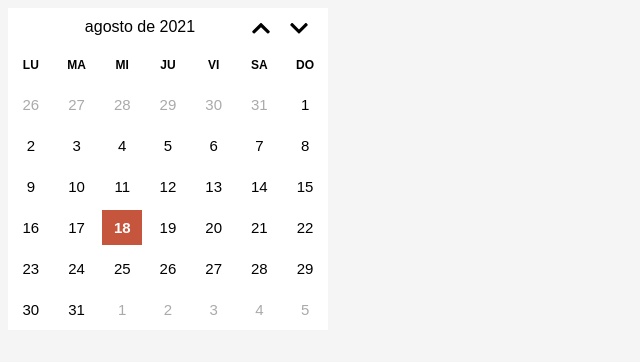
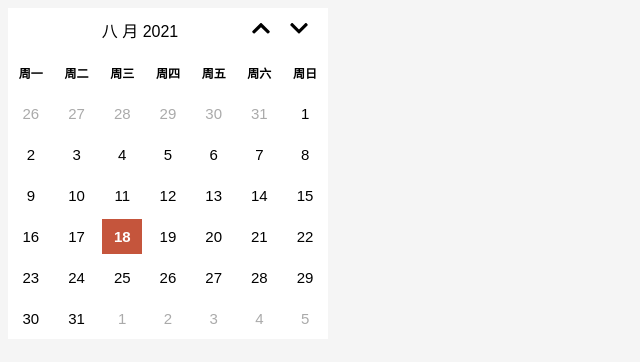
Before and after one commit to danitos97/calendar, a plain HTML site: page index.html in a window 1280 px wide. Shown: the whole page, without its empty margins (0-640 px from the left). Drawn offline with Linux system fonts and the light colour scheme.

Commit message:
Se implemento el soporte para 10 lenguages diferentes

```diff
--- a/calendar.css
+++ b/calendar.css
@@ -1,5 +1,5 @@
 
-.calendario{
+.calendar{
     width: 320px;
     background-color: white;
     font-family:arial;
@@ -9,37 +9,38 @@
     border:0;
     box-sizing:border-box;
 padding-top:10px;
-    user-select: none; /* standard syntax */
-    -webkit-user-select: none; /* webkit (safari, chrome) browsers */
-    -moz-user-select: none; /* mozilla browsers */
-    -khtml-user-select: none; /* webkit (konqueror) browsers */
-    -ms-user-select: none; /* IE10+ */
+user-select: none; /* standard syntax */
+-webkit-user-select: none; /* webkit (safari, chrome) browsers */
+-moz-user-select: none; /* mozilla browsers */
+-khtml-user-select: none; /* webkit (konqueror) browsers */
+-ms-user-select: none; /* IE10+ */
+
 }
-.calendario *{
+.calendar *{
     margin:0;
     padding:0;
     border:0;
     box-sizing:border-box;
 }
-.calendario .cal-head{
+.calendar .cal-head{
 
     padding:0 20px;
     text-align: center;
     margin-bottom: 10px;
 }
-.calendario .texto{
+.calendar .texto{
     cursor: pointer;
 }
-.calendario .flecha{
+.calendar .flecha{
     cursor: pointer;
     float: right;
 }
-.calendario .flecha.arriba{
+.calendar .flecha.arriba{
     margin-right: 20px;
 }
 
 
-.calendario .cuadricula > div{
+.calendar .cuadricula > div{
     display: inline-block;
     width: calc(100% / 7 - 2px);
     text-align: center;
@@ -48,33 +49,33 @@ padding-top:10px;
     border: 2px solid white;
     color:black;
 }
-.calendario .semana{
+.calendar .semana{
     font-size:12px;
     font-weight: 700;
 }
-.calendario .dias{
+.calendar .dias{
     font-size:15px;
 }
-.calendario .dias > div.hoy{
+.calendar .dias > div.hoy{
     background-color: #c5553c;
     color: white !important;
     font-weight: bold;
 }
-.calendario .dias > div.selected{
+.calendar .dias > div.selected{
     border-color: orange;
 }
-.calendario .dias > div:not(.selected):not(.disable):hover{
+.calendar .dias > div:not(.selected):not(.disable):hover{
     border-color: gainsboro;
 }
-.calendario .dias > div.disable{
+.calendar .dias > div.disable{
     color:#aaa;
 }
 
-.calendario .meses{
+.calendar .meses{
     padding: 10px;
     padding-top: 0;
 }
-.calendario .meses > div{
+.calendar .meses > div{
     display: inline-block;
     width: calc(100% / 4 - 2px);
     text-align: center;
@@ -84,6 +85,6 @@ padding-top:10px;
     color:black;
     vertical-align: middle;
 }
-.calendario .meses > div:not(.disable):hover{
+.calendar .meses > div:not(.disable):hover{
     border-color: gainsboro;
 }
--- a/calendar.js
+++ b/calendar.js
@@ -1,10 +1,39 @@
 
-const meses = ['enero', 'febrero', 'marzo'     , 'abril'  , 'mayo'     , 'junio'    ,
-               'julio', 'agosto' , 'septiembre', 'octubre', 'noviembre', 'diciembre'];
-
-const diasSemana = ["LU", "MA", "MI", "JU", "VI", "SA", "DO"];
-
-const calendarios = document.getElementsByClassName("calendario");
+const meses = {
+    es:['enero'  ,'febrero','marzo','abril','mayo','junio','julio','agosto','septiembre','octubre','noviembre','diciembre'],
+    en:['january','february','march','abril','may','june' ,'july' ,'august','september' ,'october','november' ,'december'],
+    //indones
+    in:['Januari','Februari','Maret','April','Mei','Juni' ,'Juli' ,'Agustus','September','Oktober','November' ,'Desember'],
+    //portuguese
+    pt:['janeiro','fevereiro','março','abril','maio','junho','julho','agosto','setembro','outubro','novembro' ,'dezembro'],
+    fr:['janvier','février','mars' ,'avril','mai' ,'juin' ,'juillet','août','septembre' ,'octobre','novembre' ,'décembre'],
+    ru:['январь' ,'февраль','март' ,'апрель','май','июнь' ,'июль'  ,'август','сентябрь' ,'октябрь','ноябрь'   ,'декабрь' ],
+    //Aleman - German
+    de:['Januar' ,'Februar','März' ,'April','Mai' ,'Juni' ,'Juli' ,'August','September' ,'Oktober','November' ,'Dezember'],
+    //Chinece fut
+    zh:['一 月'   ,'二 月'  ,'三 月','四 月','五 月','六 月','七 月'  ,'八 月','九 月'     ,'十 月'   ,'十一 月'  ,'十二 月'  ],
+    ja:['一 月'   ,'二 月'  ,'三 月','四 月','五 月','六 月','七 月'  ,'八 月','九 月'     ,'十 月'   ,'十一 月'  ,'十二 月'  ],
+    ar:['كَانُون ٱلثَّانِي','شُبَاط','آذَار','نَيْسَان','أَيَّار','حَزِيرَان','تَمُّوز','آب','أَيْلُول','تِشْرِين ٱلْأَوَّل','تِشْرِين ٱلثَّانِي','كَانُون ٱلْأَوَّل'],
+};
+//http://www.ichineselearning.com/easy-chinese/months-of-year.html
+const diasSemana = {
+    es:['LUN','MAR','MIE','JUE','VIE','SAB','DOM'],
+    en:['MON','TUE','WED','THU','FRI','SAT','SUN'],
+    in:['SEN','SEL','RAB','KAM','JUM','SAB','MIN'],
+    pt:['SEG','TER','QUA','QUI','SEX','SÁB','DOM'],
+    fr:['LUN','MAR','MER','JEU','VEN','SAM','DIM'],
+    ru:['ПНД','ВТР','СРД','ЧТВ','ПТН','СБТ','ВСК'],
+    de:['MO' ,'DI' ,'MI' ,'DO' ,'FR' ,'SA' ,'SO' ],
+    zh:['周一','周二','周三','周四','周五','周六','周日'],
+    ja:['月曜','火曜','水曜','木曜','金曜','曜日','日曜'],
+    ar:['الأثنين','الثلاثاء','الأربعاء','الخميس','الجمعه','السبت','الأحد']
+};
+const equiv = {
+    'id':'in',
+    'zh-Hans':'zh',
+    'zh-Hant':'zh'
+}
+const calendarios = document.getElementsByClassName("calendar");
 
 var fechaActual = new Date();
 
@@ -41,11 +70,30 @@ function cargarCalendario(cal) {
     if (mes - 1 > 0) diasMesAnterior = diasEnMes(mes - 1, anio);
     else diasMesAnterior = diasEnMes(12, anio - 1);
     cal.setAttribute("value", anio + "/" + fill(mes));
-    const rangoFlechaAbajo = anio + '/' + (state == "meses" ? '12' : fill(mes));
+    const rangoFlechaAbajo  = anio + '/' + (state == "meses" ? '12' : fill(mes));
     const rangoFlechaArriba = anio + '/' + (state == "meses" ? '01' : fill(mes));
+
+    let idioma = cal.getAttribute('languague');
+    const idiomaDocumento = document.documentElement.lang;
+
+    while(true){
+        if(idioma in meses)
+            break;
+        if(idioma in equiv){
+            idioma = equiv[idioma];
+            break;
+        }
+        if(idioma != idiomaDocumento){
+            idioma = idiomaDocumento;
+            continue;
+        }
+        idioma = 'en'; //idioma por defecto
+        break;
+    }
+
     let html = '';
     html += `<div class="cal-head">
-                <span class="text" onclick="mostrarMeses(${id})">${(state == "meses" ? '' : meses[mes - 1] + ' de ') + anio}</span>
+                <span class="text" onclick="mostrarMeses(${id})">${(state == "meses" ? '' : meses[idioma][mes - 1] + ' ') + anio}</span>
                 <span cal-id="${id}" style="${max <= rangoFlechaAbajo ? 'display:none;' : ''} width:18px;" class="flecha abajo"  onclick="setCalendario(${id}, 1)">
                     <svg cal-id="${id}" class="flecha" focusable="false" xmlns="http://www.w3.org/2000/svg" viewBox="0 0 448 512"><path cal-id="${id}" class="flecha" fill="currentColor" d="M207.029 381.476L12.686 187.132c-9.373-9.373-9.373-24.569 0-33.941l22.667-22.667c9.357-9.357 24.522-9.375 33.901-.04L224 284.505l154.745-154.021c9.379-9.335 24.544-9.317 33.901.04l22.667 22.667c9.373 9.373 9.373 24.569 0 33.941L240.971 381.476c-9.373 9.372-24.569 9.372-33.942 0z"></path></svg>
                 </span>
@@ -54,7 +102,7 @@ function cargarCalendario(cal) {
                 </span>
             </div><div class ="cuadricula semana" style="${state == 'meses' ? 'display:none' : ''}">`;
     for (let i = 0; i < 7; i++)
-        html += `<div>${diasSemana[i]}</div>`;
+        html += `<div>${diasSemana[idioma][i]}</div>`;
     html += `</div><div class="cuadricula dias" style="${state == 'meses' ? 'display:none' : ''}">`;
 
     for (let i = inicioMes; i > 1; i--)
@@ -73,16 +121,20 @@ function cargarCalendario(cal) {
                 className += " selected";
         }
         let day = '';
-        if (nextMes == 0) day = 'day = "' + anio + '/' + fill(mes) + '/' + fill(nDia) + '"';
-        html += `<div ${day} onclick="selectDia(this)" class="${className}"> ${nDia}</div>`;
+        if (nextMes == 0) day = anio + '/' + fill(mes) + '/' + fill(nDia);
+
+        if(day > max)className = "disable";
+        html += `<div day = "${day}" onclick="selectDia(this)" class="${className}"> ${nDia}</div>`;
     }
 
     html += `</div><div class="meses" style="${state == 'meses' ? '' : 'display:none'}">`;
-    for (let i = 0; i < meses.length; i++) {
+    for (let i = 0; i < 12; i++) {
         const fecha = anio + '/' + fill(i + 1);
         const fueraDeRango = fecha < min || fecha > max;
         const extra = fueraDeRango ? 'class="disable"' : 'onclick="setMes(' + id + ',this)"';
-        html += `<div mes="${fecha}" ${extra} >${fueraDeRango ? '' : meses[i].substring(0, 3)}</div>`;
+        const mesString = idioma != 'ar'? meses[idioma][i].substring(0, 3) : meses['ar'][i];
+        const style = idioma == 'ar'? 'style="text-align:right"' :'';
+        html += `<div ${style} mes="${fecha}" ${extra} >${fueraDeRango ? '' : mesString}</div>`;
     }
     html += `</div>`;
 
--- a/index.html
+++ b/index.html
@@ -1,5 +1,5 @@
 <!DOCTYPE html>
-<html lang="en">
+<html lang="zh">
 <head>
     <meta charset="UTF-8">
     <meta http-equiv="X-UA-Compatible" content="IE=edge">
@@ -8,7 +8,7 @@
     <link rel="stylesheet" href="calendar.css">
 </head>
 <body style='background-color:whitesmoke''>
-    <div class="calendario"></div>
+    <div class="calendar"  min="2018/10"  max="now"></div>
     <script src="calendar.js"></script>
 </body>
 </html>
```
